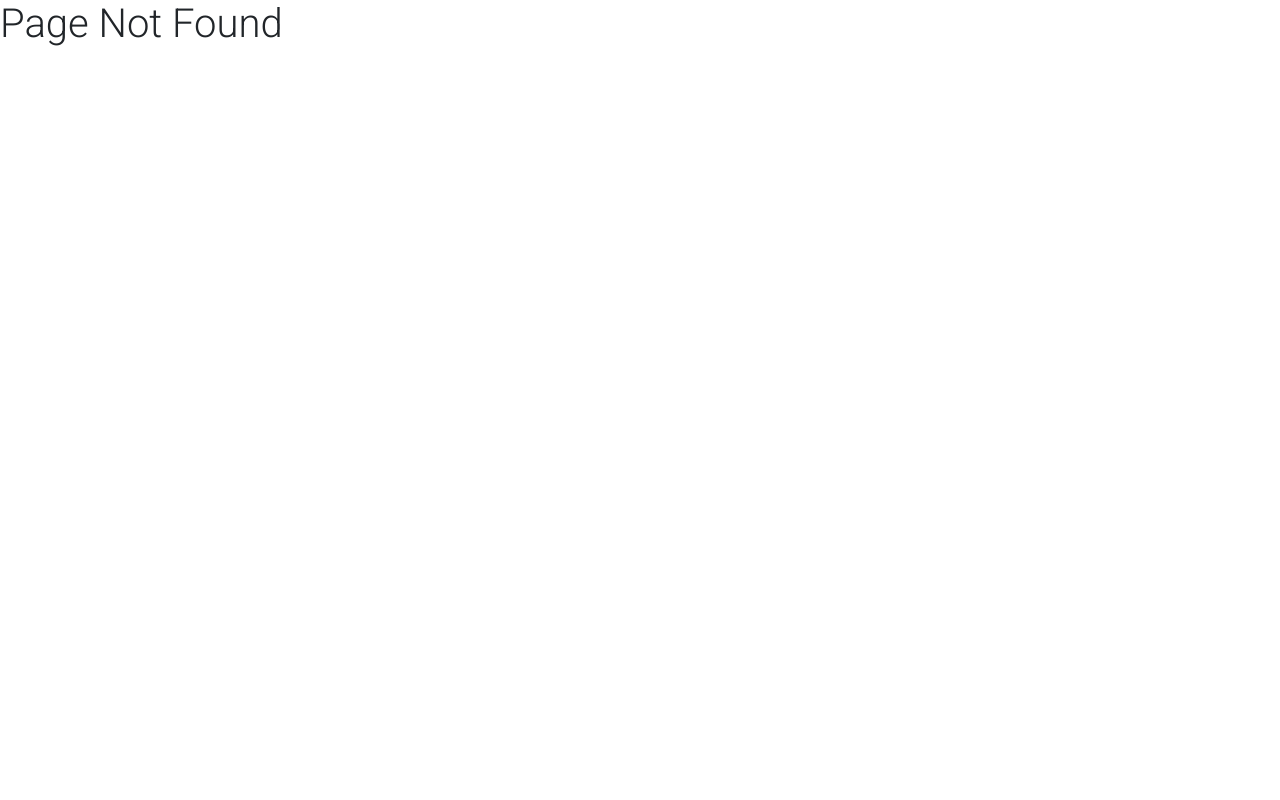
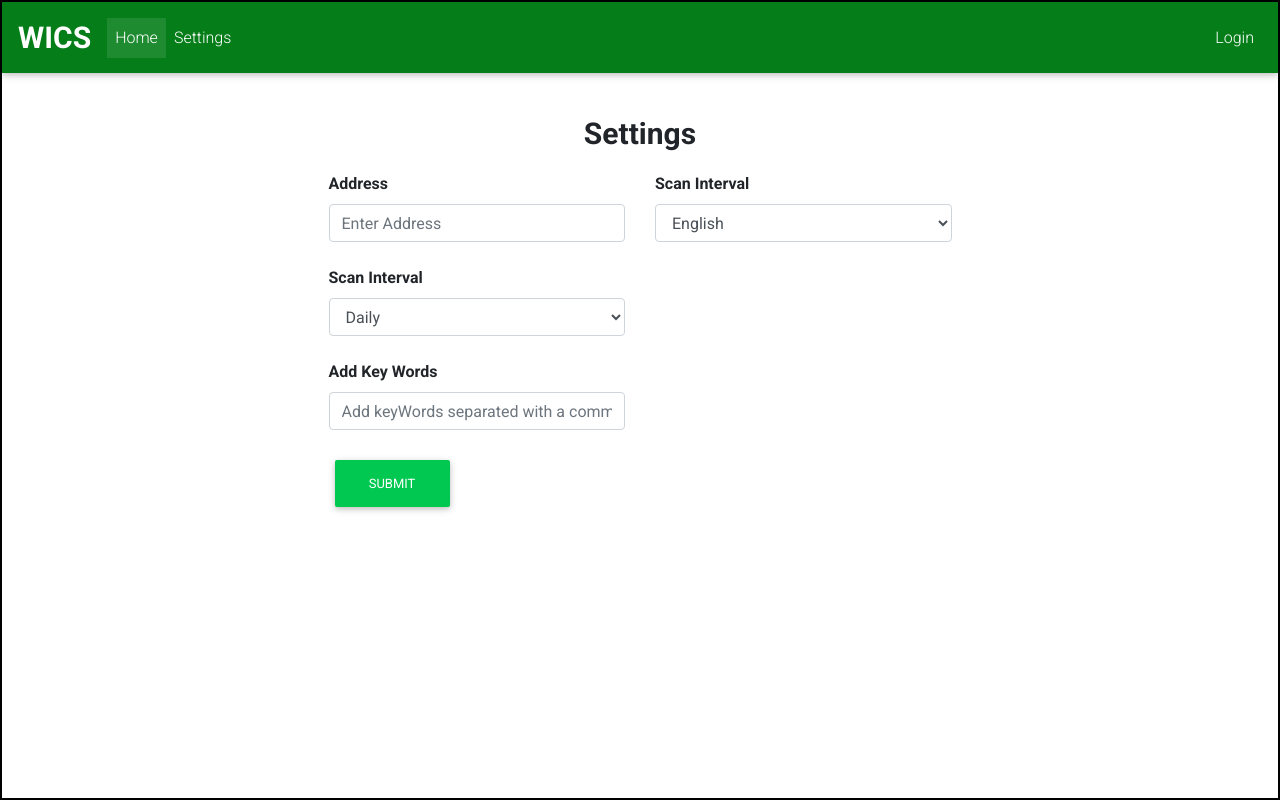
Before and after one commit to vichinghi/WICS-fend, a React (Create React App) app: page /settings in a window 1280 px wide. Before the commit this address had no page. Built offline with nearby package versions, Linux system fonts and the light colour scheme.

Commit message:
add settings page

```diff
--- a/src/components/App.js
+++ b/src/components/App.js
@@ -2,6 +2,7 @@ import React, { Component } from 'react';
 import { BrowserRouter as Router, Route, Switch } from 'react-router-dom';
 import Home from './Home';
 import Navbar from './common/NavBar';
+import Settings from './settings';
 
 
 export const NotFound = () => (
@@ -15,6 +16,7 @@ class App extends Component {
       <Router>
         <Switch>
           <Route exact path="/" component={Home} />
+          <Route exact path="/settings" component={Settings} />
           <Route component={NotFound} />
         </Switch>
       </Router>
--- a/src/components/common/NavBar.js
+++ b/src/components/common/NavBar.js
@@ -21,8 +21,9 @@ render() {
         <MDBCollapse id="navbarCollapse3" isOpen={this.state.isOpen} navbar>
           <MDBNavbarNav left>
             <MDBNavItem active>
-              <MDBNavLink to="#!">Home</MDBNavLink>
+              <MDBNavLink to="/">Home</MDBNavLink>
             </MDBNavItem>
+            <MDBNavLink to="/settings">Settings</MDBNavLink>
           </MDBNavbarNav>
           <MDBNavbarNav right>
           <MDBNavItem>
--- /dev/null
+++ b/src/components/settings/index.js
@@ -0,0 +1,45 @@
+import React from 'react';
+import "./settings.scss"
+import Navbar from '../common/NavBar';
+
+const Settings = () => {
+    return (
+        <React.Fragment>
+            <div className="settings">
+                <Navbar />
+                <p class="head">Settings</p>
+                <form>
+                    <div class="row">
+                        <div class="col-lg-3"></div>
+                        <div class="col-lg-3">
+                            <label for="address">Address</label>
+                            <input type="text" class="form-control" id="address" name="address" placeholder="Enter Address" /><br />
+                            <label for="scanInterval">Scan Interval</label>
+                            <select class="form-control" id="exampleFormControlSelect2">
+                                <option>Daily</option>
+                                <option>Weekly</option>
+                                <option>Monthly</option>
+                                <option>Anually</option>
+                            </select><br />
+                            <label for="Addkeywords">Add Key Words</label>
+                            <input type="text" class="form-control" id="keyWords" name="keyWords" placeholder="Add keyWords separated with a comma" /><br />
+                            <input type="submit" name="submit" class ="btn btn-success"/>
+                        </div>
+
+                        <div class="col-lg-3">
+                            <label for="exampleFormControlSelect2">Scan Interval</label>
+                            <select class="form-control" id="exampleFormControlSelect2">
+                                <option>English</option>
+                                <option>French</option>
+                                <option>Luganda</option>
+                            </select><br />
+                        </div>
+                        <div class="col-lg-3 "></div>
+                    </div>
+                </form>
+            </div>
+        </React.Fragment>
+    );
+}
+
+export default Settings;
--- /dev/null
+++ b/src/components/settings/settings.scss
@@ -0,0 +1,18 @@
+.settings{
+    height:100%;
+    width:100%;
+    border:2px solid black;
+}
+.head{
+    text-align: center;
+    margin-top:3%;
+    font-weight:bold;
+    font-size: 30px;
+}
+.col{
+    border:2px solid black;
+
+}
+label{
+    font-weight:bold;
+}
```
Also changed, not shown: src/Assets/images/dk.jpg (deleted).
